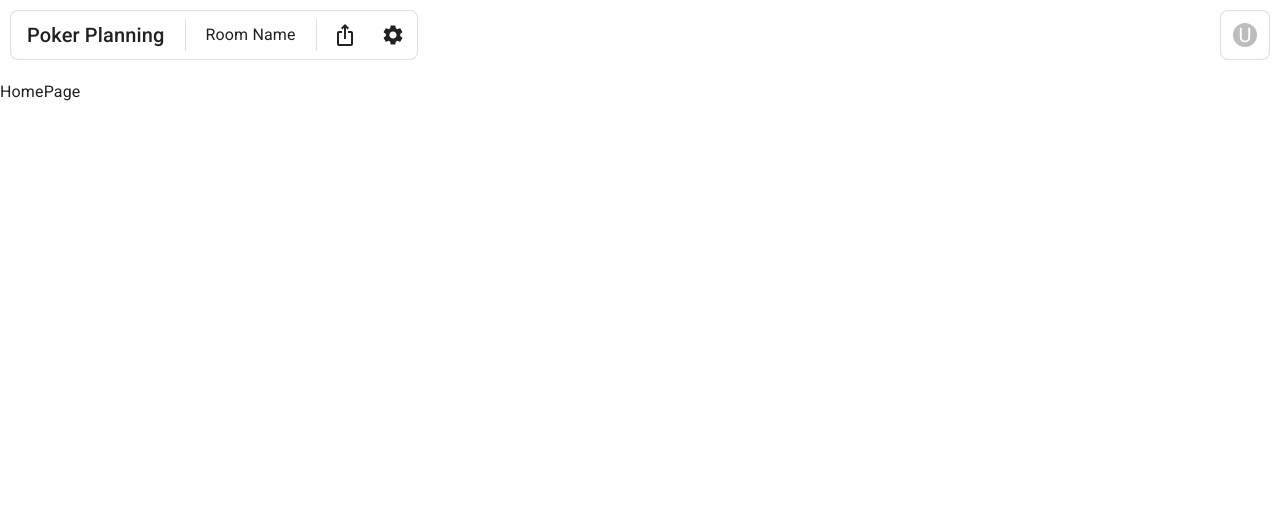
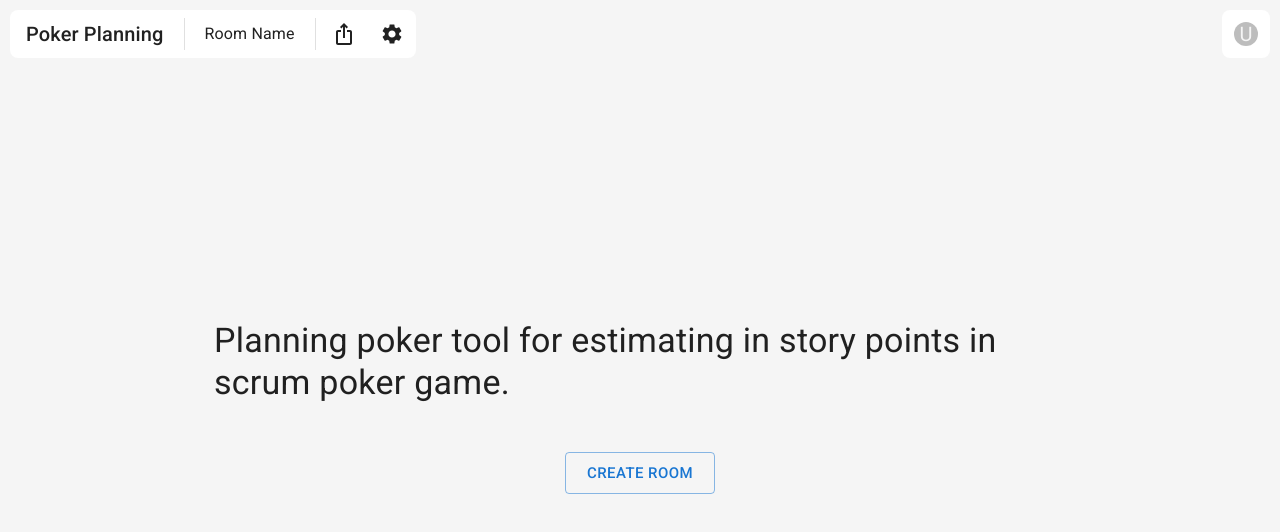
Before and after one commit to ModPhoenix/poker-planning, a React (Create React App) app in the folder client/: page / in a window 1280 px wide. Shown: the top 532 px of the page. Built offline with nearby package versions, Linux system fonts and the light colour scheme.

Commit message:
feat: create base home page

```diff
--- a/client/src/components/Header/index.tsx
+++ b/client/src/components/Header/index.tsx
@@ -10,7 +10,6 @@ const List = styled('div')(({ theme }) => ({
   display: 'flex',
   alignItems: 'center',
   width: 'fit-content',
-  border: `1px solid ${theme.palette.divider}`,
   borderRadius: theme.spacing(1),
   background: theme.palette.background.paper,
   '& svg': {
--- a/client/src/components/PageLayout/index.tsx
+++ b/client/src/components/PageLayout/index.tsx
@@ -10,12 +10,18 @@ interface PageLayoutProps {
 export function PageLayout({ children }: PageLayoutProps): ReactElement {
   return (
     <Box
-      sx={{ position: 'relative', display: 'flex', flexDirection: 'column' }}
+      sx={{
+        position: 'relative',
+        display: 'flex',
+        flexDirection: 'column',
+        bgcolor: 'background.default',
+        minHeight: '100vh',
+      }}
     >
       <Box sx={{ position: 'absolute', top: 10, left: 10, right: 10 }}>
         <Header />
       </Box>
-      <Box sx={{ marginTop: 10 }}>{children}</Box>
+      <Box sx={{ flexGrow: 1, marginTop: 10 }}>{children}</Box>
     </Box>
   );
 }
--- a/client/src/pages/HomePage/index.tsx
+++ b/client/src/pages/HomePage/index.tsx
@@ -1,7 +1,25 @@
+import Box from '@mui/material/Box';
+import Button from '@mui/material/Button';
+import Container from '@mui/material/Container';
+import Typography from '@mui/material/Typography';
 import { ReactElement } from 'react';
 
 import { PageLayout } from 'components';
 
 export function HomePage(): ReactElement {
-  return <PageLayout>HomePage</PageLayout>;
+  return (
+    <PageLayout>
+      <Container maxWidth="md" sx={{ marginTop: 30 }}>
+        <Typography component="h1" variant="h4" gutterBottom>
+          Planning poker tool for estimating in story points in scrum poker
+          game.
+        </Typography>
+        <Box sx={{ display: 'flex', justifyContent: 'center', marginTop: 6 }}>
+          <Button variant="outlined" size="large">
+            Create room
+          </Button>
+        </Box>
+      </Container>
+    </PageLayout>
+  );
 }
--- a/client/src/styles/theme.ts
+++ b/client/src/styles/theme.ts
@@ -1,3 +1,10 @@
+import { grey } from '@mui/material/colors';
 import { createTheme } from '@mui/material/styles';
 
-export const theme = createTheme();
+export const theme = createTheme({
+  palette: {
+    background: {
+      default: grey[100],
+    },
+  },
+});
```
